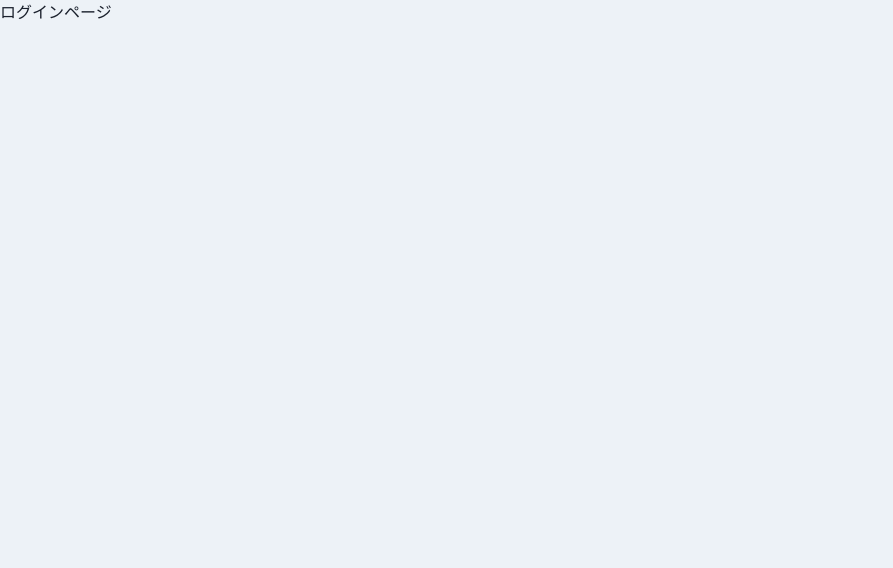
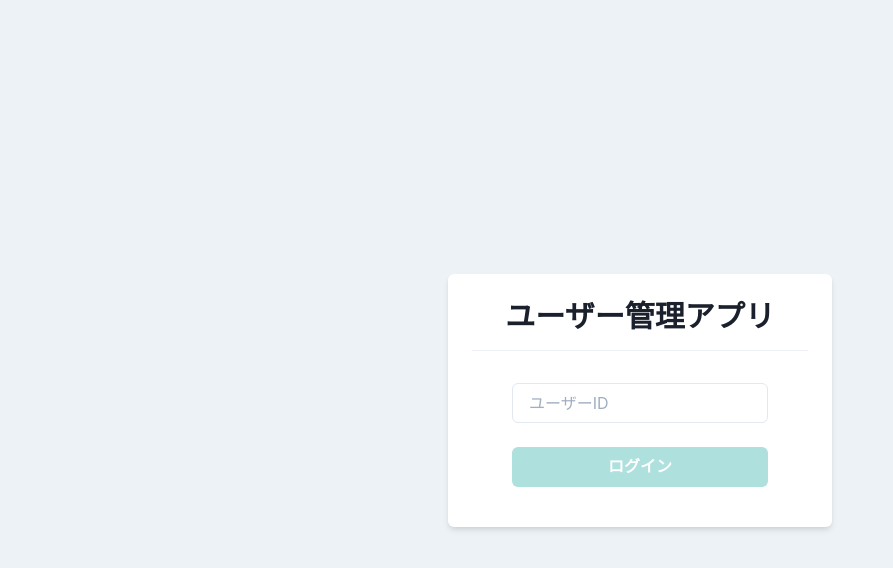
Before and after one commit to sdkk1/user-app, a React (Create React App) app: page / in a window 1280 px wide. Shown: the top 568 px of the page, without its empty margins (0-893 px from the left). Built offline with nearby package versions, Linux system fonts and the light colour scheme.

Commit message:
update: Loginページ を修正

```diff
--- a/src/pages/login/index.tsx
+++ b/src/pages/login/index.tsx
@@ -1,3 +1,38 @@
+import { ChangeEvent, useState } from 'react'
+import { Box, Divider, Flex, Heading, Input, Stack } from '@chakra-ui/react'
+import { PrimaryButton } from 'src/components/atoms/button/PrimaryButton'
+import { useAuth } from 'src/hooks/useAuth'
+
 export function Login() {
-  return <p>ログインページ</p>
+  const [userId, setUserId] = useState('')
+  const isEmptyUserId = userId === ''
+  const onChangeuserId = (e: ChangeEvent<HTMLInputElement>) =>
+    setUserId(e.target.value)
+  const { loading, login } = useAuth()
+  const onClickLogin = () => login(userId)
+
+  return (
+    <Flex align="center" justify="center" height="100vh">
+      <Box w="sm" p={6} bg="white" borderRadius="md" shadow="md">
+        <Heading as="h1" size="lg" textAlign="center">
+          ユーザー管理アプリ
+        </Heading>
+        <Divider my={4} />
+        <Stack spacing={6} py={4} px={10}>
+          <Input
+            placeholder="ユーザーID"
+            value={userId}
+            onChange={onChangeuserId}
+          />
+          <PrimaryButton
+            disabled={isEmptyUserId}
+            loading={loading}
+            onClick={onClickLogin}
+          >
+            ログイン
+          </PrimaryButton>
+        </Stack>
+      </Box>
+    </Flex>
+  )
 }
```
